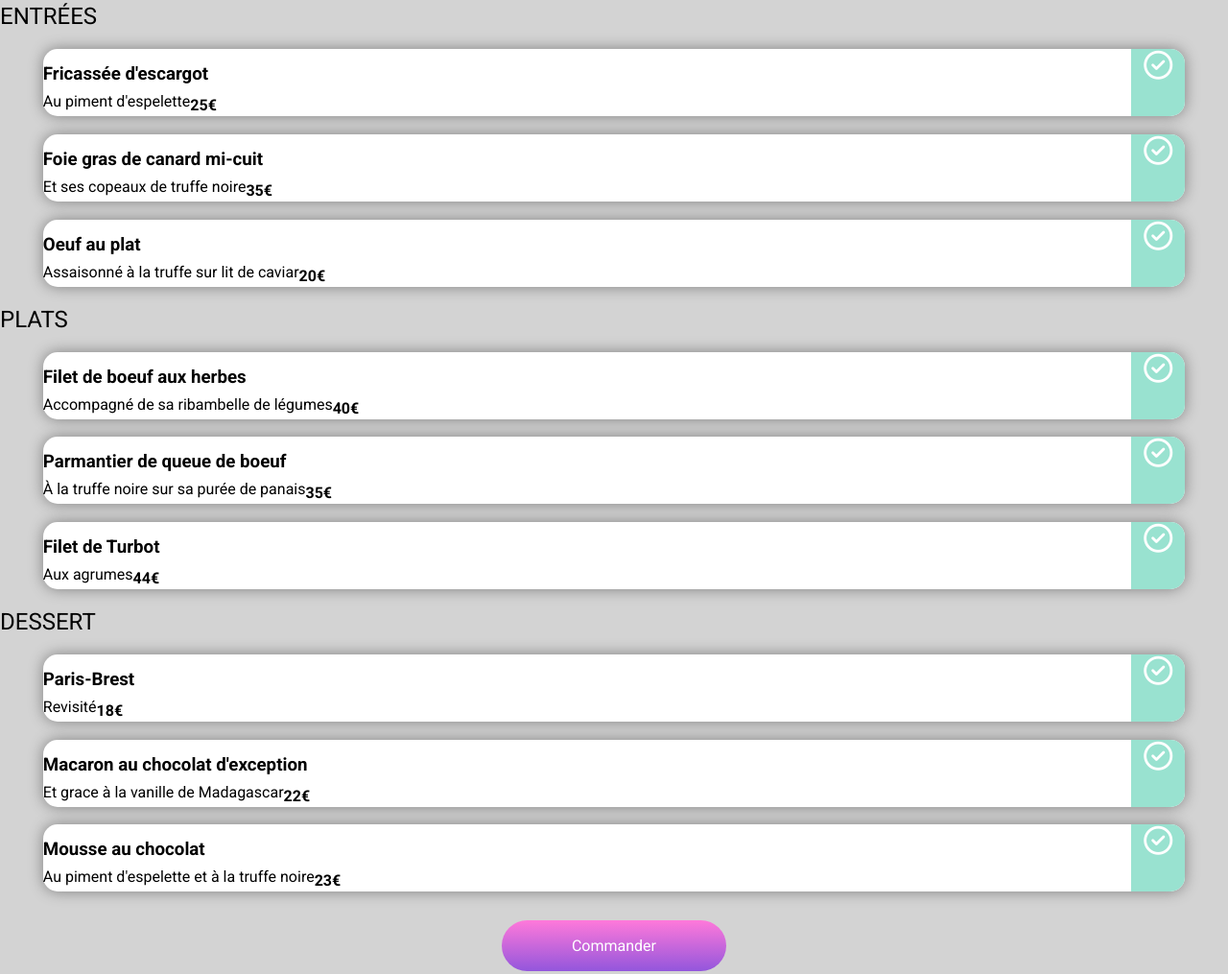
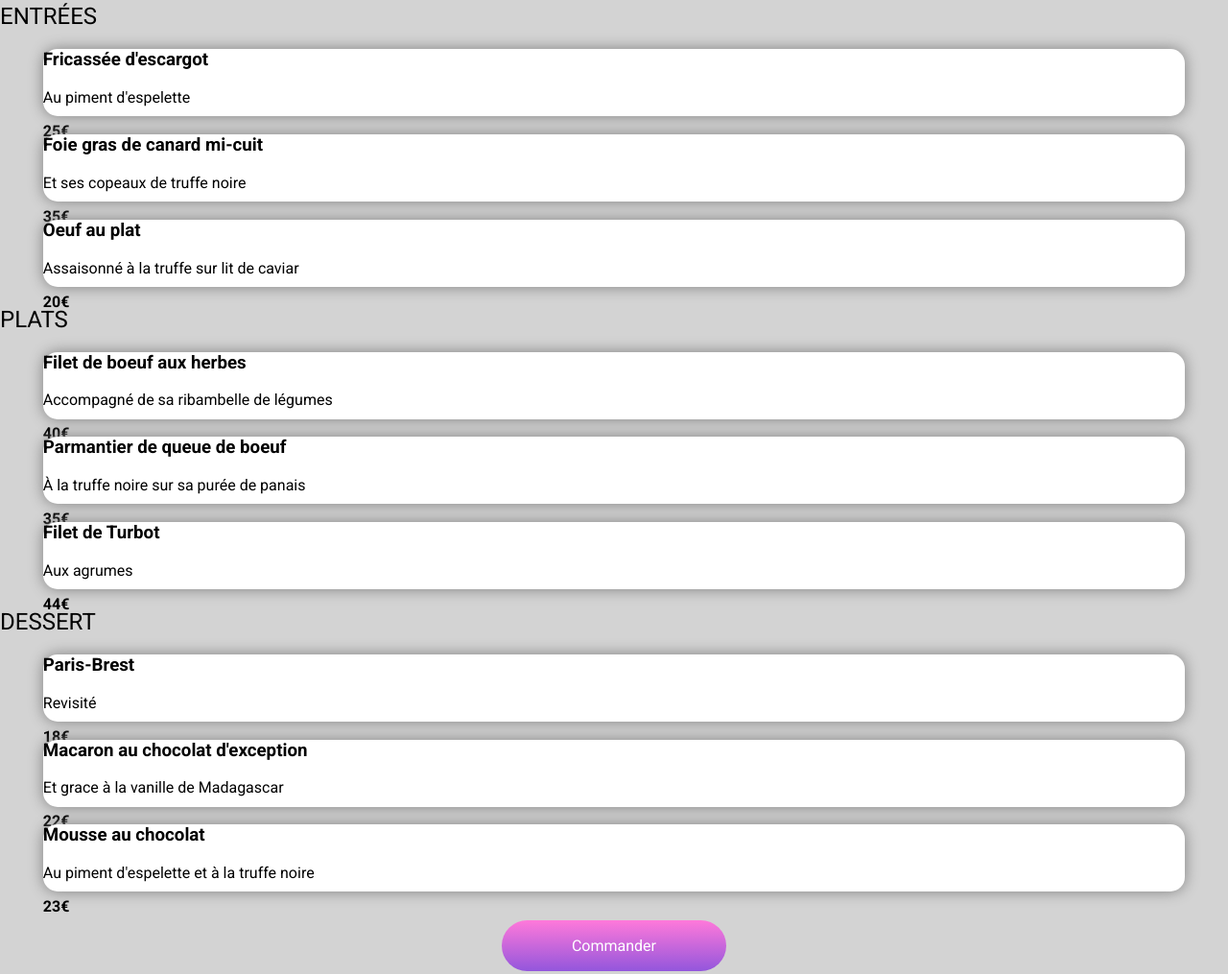
Before and after one commit to Malika-dev/MalikaEddahbi_3_06062021, a website: page menu-la-palette-du-gout.html in a window 1280 px wide. Shown: the part 509-1524 px from the top of the page at 96% size. Drawn offline with Linux system fonts and the light colour scheme; a web font is replaced by a local one.

Commit message:
WIP carte menu div

```diff
--- a/menu-la-palette-du-gout.html
+++ b/menu-la-palette-du-gout.html
@@ -67,9 +67,9 @@
               <p class="carte-menu__attribut-plat">Au piment d'espelette</p>
               <span class="strong">25€</span>
             </div>
-            <div class="carte-menu__cercle-anime">
+            <!--   <div class="carte-menu__cercle-anime">
               <i class="far fa-check-circle icon-cercle"></i>
-            </div>
+            </div>-->
           </div>
 
           <div class="carte-menu">
@@ -82,9 +82,9 @@
               </p>
               <span class="strong">35€</span>
             </div>
-            <div class="carte-menu__cercle-anime">
+            <!--   <div class="carte-menu__cercle-anime">
               <i class="far fa-check-circle icon-cercle"></i>
-            </div>
+            </div>-->
           </div>
 
           <div class="carte-menu">
@@ -95,9 +95,9 @@
               </p>
               <span class="strong">20€</span>
             </div>
-            <div class="carte-menu__cercle-anime">
+            <!--   <div class="carte-menu__cercle-anime">
               <i class="far fa-check-circle icon-cercle"></i>
-            </div>
+            </div>-->
           </div>
         </section>
 
@@ -114,9 +114,9 @@
               </p>
               <span class="strong">40€</span>
             </div>
-            <div class="carte-menu__cercle-anime">
+            <!--   <div class="carte-menu__cercle-anime">
               <i class="far fa-check-circle icon-cercle"></i>
-            </div>
+            </div>-->
           </div>
 
           <div class="carte-menu">
@@ -129,9 +129,9 @@
               </p>
               <span class="strong">35€</span>
             </div>
-            <div class="carte-menu__cercle-anime">
+            <!--   <div class="carte-menu__cercle-anime">
               <i class="far fa-check-circle icon-cercle"></i>
-            </div>
+            </div>-->
           </div>
 
           <div class="carte-menu">
@@ -140,9 +140,9 @@
               <p class="carte-menu__attribut-plat">Aux agrumes</p>
               <span class="strong">44€</span>
             </div>
-            <div class="carte-menu__cercle-anime">
+            <!--   <div class="carte-menu__cercle-anime">
               <i class="far fa-check-circle icon-cercle"></i>
-            </div>
+            </div>-->
           </div>
         </section>
 
@@ -155,9 +155,9 @@
               <p class="carte-menu__attribut-plat">Revisité</p>
               <span class="strong">18€</span>
             </div>
-            <div class="carte-menu__cercle-anime">
+            <!--   <div class="carte-menu__cercle-anime">
               <i class="far fa-check-circle icon-cercle"></i>
-            </div>
+            </div>-->
           </div>
 
           <div class="carte-menu">
@@ -170,9 +170,9 @@
               </p>
               <span class="strong">22€</span>
             </div>
-            <div class="carte-menu__cercle-anime">
+            <!--   <div class="carte-menu__cercle-anime">
               <i class="far fa-check-circle icon-cercle"></i>
-            </div>
+            </div>-->
           </div>
 
           <div class="carte-menu">
@@ -183,9 +183,9 @@
               </p>
               <span class="strong">23€</span>
             </div>
-            <div class="carte-menu__cercle-anime">
+            <!--   <div class="carte-menu__cercle-anime">
               <i class="far fa-check-circle icon-cercle"></i>
-            </div>
+            </div>-->
           </div>
 
           <div class="commander text-align font-color">
--- a/sass/scss/style-pages-menu.scss
+++ b/sass/scss/style-pages-menu.scss
@@ -133,17 +133,17 @@ h1 {
     @include survol-bouton;
   }
 
-  &__nom-plat {
+  /* &__nom-plat {
     margin-bottom: 0;
     padding-top: 15px;
   }
   &__attribut-plat-prix {
     @include display-flex-and-align-center;
-    /*justify-content: space-between;*/
+    /*justify-content: space-between;*
   }
   &__attribut-plat {
     margin-top: 8px;
-  }
+  }*/
 }
 
 /* à revoir fonction texte caché avec animation
@@ -153,7 +153,7 @@ h1 {
   overflow: hidden;
 }*/
 
-.carte-menu__cercle-anime {
+/*.carte-menu__cercle-anime {
   color: white;
   font-size: 30px;
   background-color: $couleur-tertiaire;
@@ -163,7 +163,7 @@ h1 {
   padding: 0 13px;
   height: 100%;
   position: absolute;
-}
+}*/
 
 /*apparition carte menu*/
 
```
Also changed, not shown: css/style-pages-menu.css, 2 other files.
